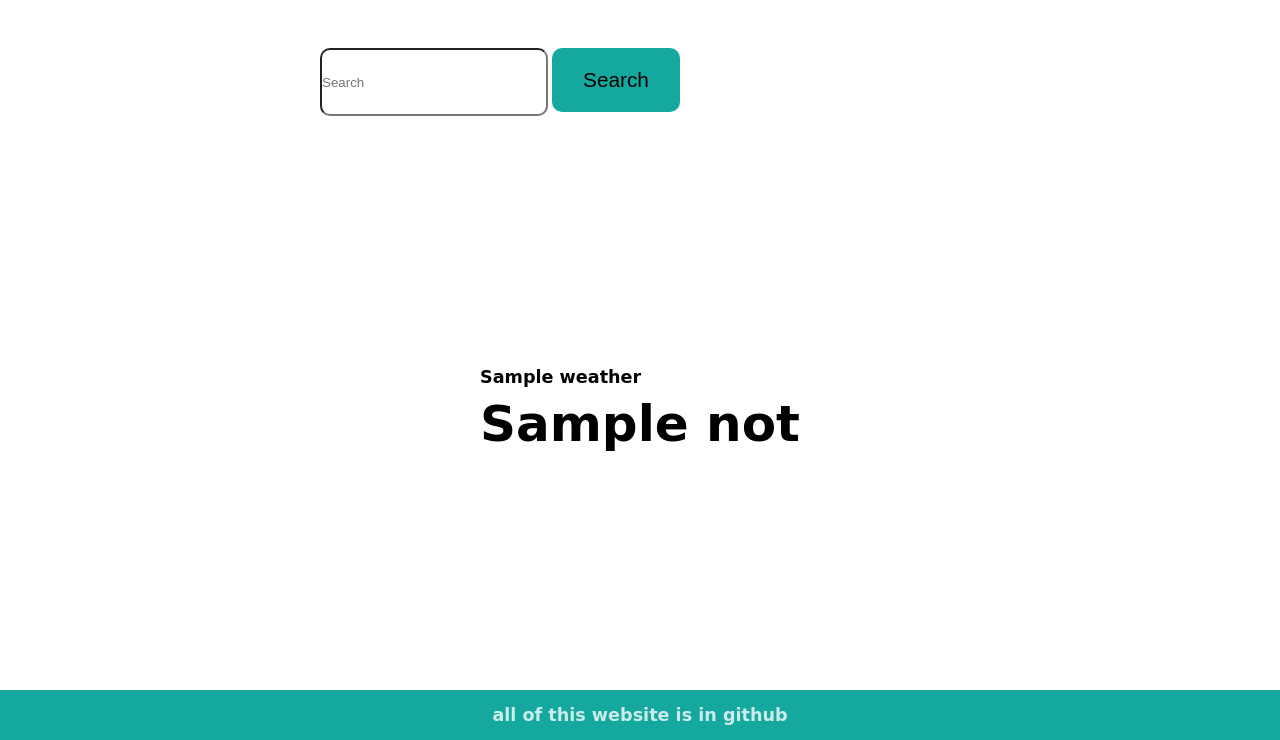
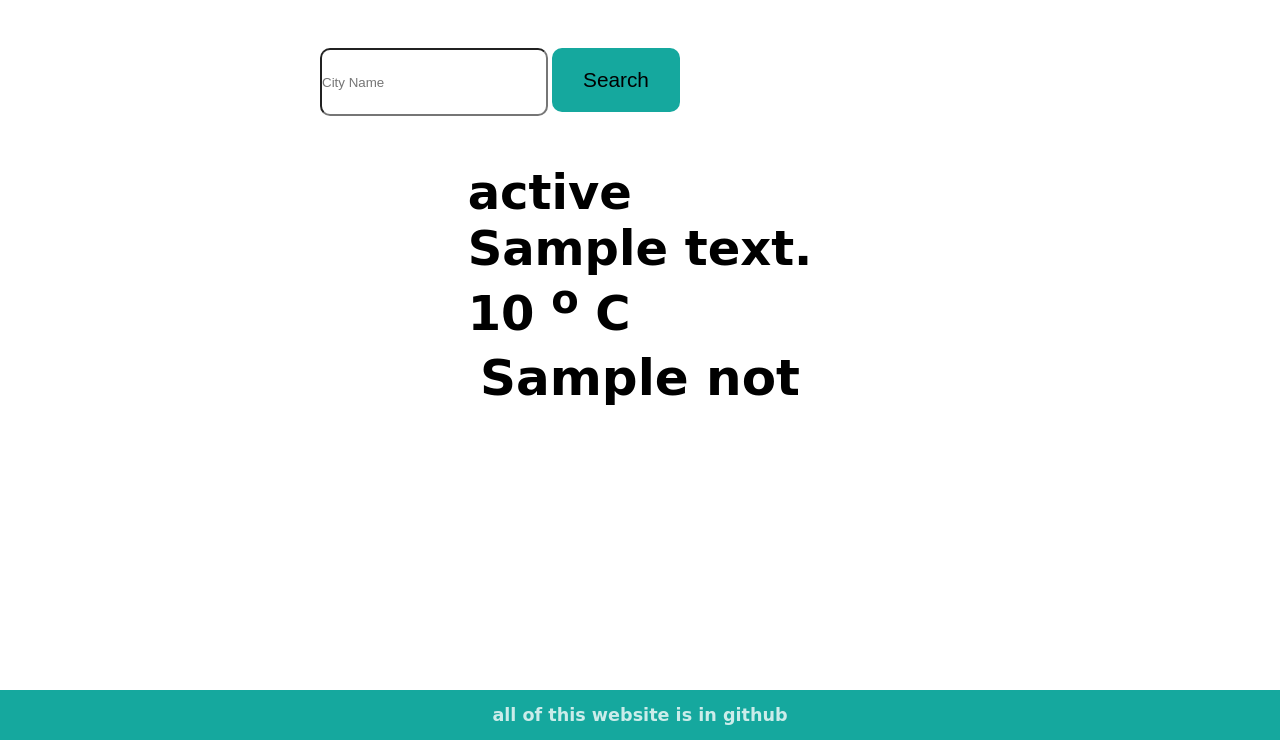
Before and after one commit to MohammadJS2642/Weather_App, a Django app: template Weather_App/CheckWeather/templates/CheckWeather/index.html in a window 1280 px wide. Shown: the part 60-800 px from the top of the page. Run offline with Django 3.2, Linux system fonts and the light colour scheme; the template is opened without the code that fills it: most values are stand-ins (such as "Sample title", 1, 10 or a date in 2020).

Commit message:
added some classes for improve frontend

```diff
--- a/Weather_App/CheckWeather/templates/CheckWeather/index.html
+++ b/Weather_App/CheckWeather/templates/CheckWeather/index.html
@@ -16,22 +16,28 @@
     type="text"
     id="fSearch"
     name="cityname"
-    placeholder="Search"
+    placeholder="City Name"
     class="fieldSearch"
   />
   <input type="submit" value="Search" class="btnSearch" />
 </form>
 
-<div class="main_background">
-  <!-- {%for i in weather%}
-    <p>{{i}}</p>
-    {%endfor%} -->
+<div class="main_grid">
+  <div class="main_background enableBlur">
+    <div class="inside_main_background disableBlur">
+      <div class="show_weather">
+        <!-- <p class="city_name">{{name}}</p> -->
+        <p class="status">{{status}}</p>
+        <p class="description">{{description}}</p>
+        <!-- <p class="weather_icon">{{weather_icon}}</p> -->
+        <p class="temp">{{temp}} <sup>o</sup> <span>C</span></p>
+        <!-- <p class="speed_wind">{{speed_wind}}</p> -->
+        <!-- <p class="degree_wind">{{degree_wind}}</p> -->
 
-  {{weather}}
-
-  <!-- {%include 'partials/_nothing.html'%} -->
-  <p class="not">{{not}}</p>
-
-  {%endblock%}
+        <p class="not">{{not}}</p>
+      </div>
+    </div>
+  </div>
 </div>
+{%endblock%}
 <!--  -->
```
